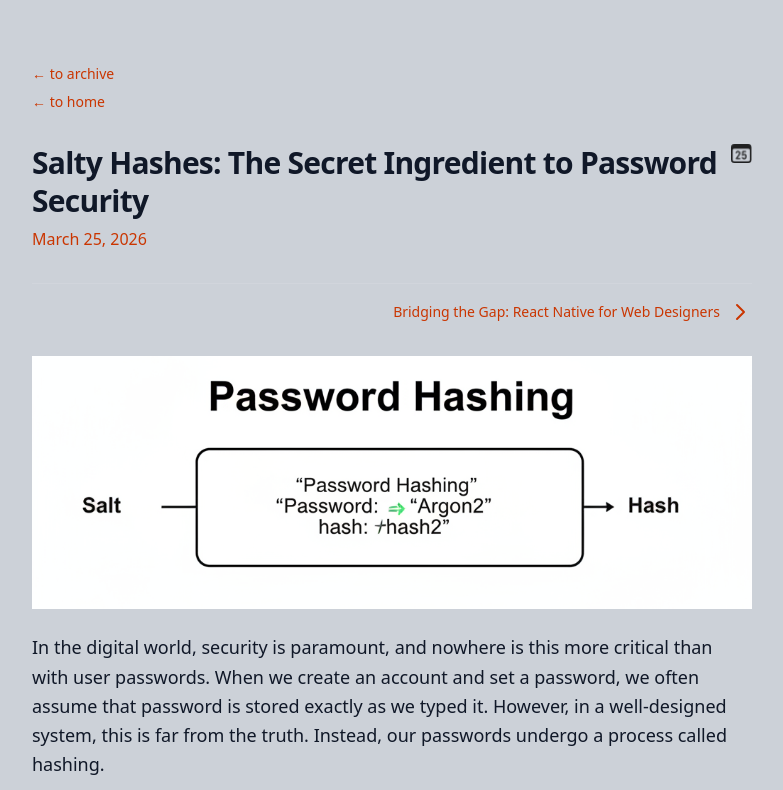
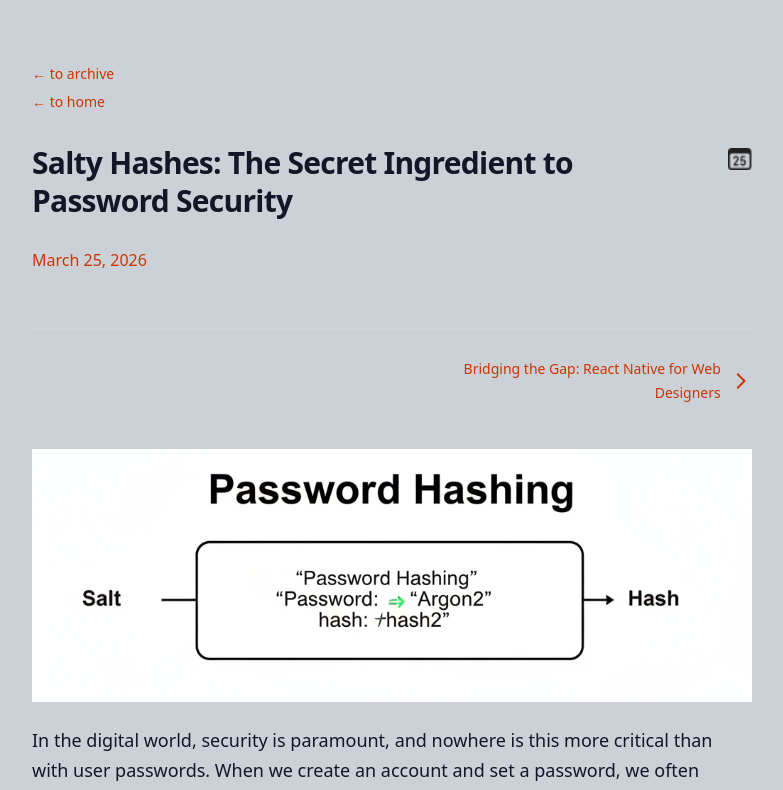
Before and after one commit to biesboerTerry-FS/my-blog, a Next.js app: page /blog/post6 in a window 1280 px wide. Shown: the top 790 px of the page, without its empty margins (248-1031 px from the left). Built offline with nearby package versions, Linux system fonts and the light colour scheme.

Commit message:
Sync hover and layout updates into main docs export

```diff
--- a/src/app/blog/[slug]/page.js
+++ b/src/app/blog/[slug]/page.js
@@ -60,7 +60,7 @@ export default async function PostPage({ params }) {
         <h1 className="text-gray-900 dark:text-white">Post not found</h1>
         <Link
           href="/archive"
-          className="inline-block mb-8 text-sm text-orange-700 transition-colors dark:text-orange-300 hover:text-orange-500 dark:hover:text-orange-200"
+          className="inline-block mb-8 text-sm text-orange-700 transition-colors dark:text-orange-300 hover:text-orange-400 dark:hover:text-orange-400"
         >
           ← to archive
         </Link>
@@ -79,21 +79,23 @@ export default async function PostPage({ params }) {
       <div className="flex flex-col gap-2 mb-8">
         <Link
           href="/archive"
-          className="inline-block text-sm text-orange-700 transition-colors dark:text-orange-300 hover:text-orange-500 dark:hover:text-orange-200"
+          className="inline-block text-sm text-orange-700 transition-colors dark:text-orange-300 hover:text-orange-400 dark:hover:text-orange-400"
         >
           ← to archive
         </Link>
         <Link
           href="/"
-          className="inline-block text-sm text-orange-700 transition-colors dark:text-orange-300 hover:text-orange-500 dark:hover:text-orange-200"
+          className="inline-block text-sm text-orange-700 transition-colors dark:text-orange-300 hover:text-orange-400 dark:hover:text-orange-400"
         >
           ← to home
         </Link>
       </div>
 
-      <div className="flex items-start justify-between mb-8">
-        <div>
-          <h1 className="mb-2 text-gray-900 dark:text-white">{post.title}</h1>
+      <div className="grid items-start grid-cols-[1fr_auto] gap-4 mb-8 md:min-h-38">
+        <div className="min-h-32">
+          <h1 className="mb-2 text-gray-900 dark:text-white min-h-24">
+            {post.title}
+          </h1>
           <time
             dateTime={postDateTime}
             className="block text-base text-orange-700 dark:text-orange-300"
@@ -101,14 +103,17 @@ export default async function PostPage({ params }) {
             {post.date}
           </time>
         </div>
-        <CalendarImage dateString={post.date} />
+        <div className="pt-1">
+          <CalendarImage dateString={post.date} />
+        </div>
       </div>
 
-      <div className="flex items-center justify-between pt-4 mb-8 border-t border-gray-300 dark:border-gray-700">
+      <div className="pt-4 mb-8 border-t border-gray-300 dark:border-gray-700">
+        <div className="grid grid-cols-2 gap-6 min-h-18">
         {prevPost ? (
           <Link
             href={`/blog/${prevPost.slug}`}
-            className="flex items-center gap-2 text-orange-700 transition-colors dark:text-orange-300 hover:text-orange-500 dark:hover:text-orange-200"
+            className="flex items-center gap-2 text-orange-700 transition-colors dark:text-orange-300 hover:text-orange-400 dark:hover:text-orange-400"
             title={prevPost.title}
           >
             <svg
@@ -124,19 +129,41 @@ export default async function PostPage({ params }) {
                 d="M15 19l-7-7 7-7"
               />
             </svg>
-            <span className="hidden text-sm sm:inline">{prevPost.title}</span>
+            <span
+              className="hidden text-sm leading-6 sm:block"
+              style={{
+                display: '-webkit-box',
+                WebkitLineClamp: 2,
+                WebkitBoxOrient: 'vertical',
+                overflow: 'hidden',
+                maxHeight: '3rem',
+              }}
+            >
+              {prevPost.title}
+            </span>
           </Link>
         ) : (
-          <div />
+          <div className="h-full" />
         )}
 
         {nextPost ? (
           <Link
             href={`/blog/${nextPost.slug}`}
-            className="flex items-center gap-2 text-right text-orange-700 transition-colors dark:text-orange-300 hover:text-orange-500 dark:hover:text-orange-200"
+            className="flex items-center justify-end gap-2 text-right text-orange-700 transition-colors dark:text-orange-300 hover:text-orange-400 dark:hover:text-orange-400"
             title={nextPost.title}
           >
-            <span className="hidden text-sm sm:inline">{nextPost.title}</span>
+            <span
+              className="hidden text-sm leading-6 sm:block"
+              style={{
+                display: '-webkit-box',
+                WebkitLineClamp: 2,
+                WebkitBoxOrient: 'vertical',
+                overflow: 'hidden',
+                maxHeight: '3rem',
+              }}
+            >
+              {nextPost.title}
+            </span>
             <svg
               className="w-6 h-6"
               fill="none"
@@ -152,8 +179,9 @@ export default async function PostPage({ params }) {
             </svg>
           </Link>
         ) : (
-          <div />
+          <div className="h-full" />
         )}
+        </div>
       </div>
 
       <div className="space-y-6 text-lg leading-relaxed prose prose-lg text-gray-900 dark:text-gray-100 dark:prose-invert max-w-none">
--- a/src/app/components/ArchivePost.js
+++ b/src/app/components/ArchivePost.js
@@ -43,7 +43,7 @@ export default function ArchivePost({ post, index, totalPosts }) {
             <CalendarImage dateString={post.date} />
           </div>
           <div className="flex-1">
-            <h2 className="mb-2 text-xl text-gray-800 transition-colors dark:text-gray-200 md:text-lg hover:text-orange-500 dark:hover:text-orange-400">
+            <h2 className="mb-2 text-xl text-gray-800 transition-colors dark:text-gray-200 md:text-lg hover:text-orange-400 dark:hover:text-orange-400">
               {post.title}
             </h2>
             <time
--- a/src/app/globals.css
+++ b/src/app/globals.css
@@ -43,6 +43,6 @@
   }
 
   a {
-    @apply text-orange-400 no-underline transition-colors duration-200 hover:text-orange-300;
+    @apply text-orange-400 no-underline transition-colors duration-200 hover:text-orange-400;
   }
 }
--- a/src/app/not-found.js
+++ b/src/app/not-found.js
@@ -14,13 +14,13 @@ export default function NotFound() {
       <div className="flex flex-col gap-2">
         <Link
           href="/"
-          className="inline-block text-sm text-orange-700 transition-colors dark:text-orange-300 hover:text-orange-500 dark:hover:text-orange-200"
+          className="inline-block text-sm text-orange-700 transition-colors dark:text-orange-300 hover:text-orange-400 dark:hover:text-orange-400"
         >
           ← to home
         </Link>
         <Link
           href="/archive"
-          className="inline-block text-sm text-orange-700 transition-colors dark:text-orange-300 hover:text-orange-500 dark:hover:text-orange-200"
+          className="inline-block text-sm text-orange-700 transition-colors dark:text-orange-300 hover:text-orange-400 dark:hover:text-orange-400"
         >
           ← to archive
         </Link>
```
Also changed, not shown: 79 other files (tests, documents, lock files or other folders).
